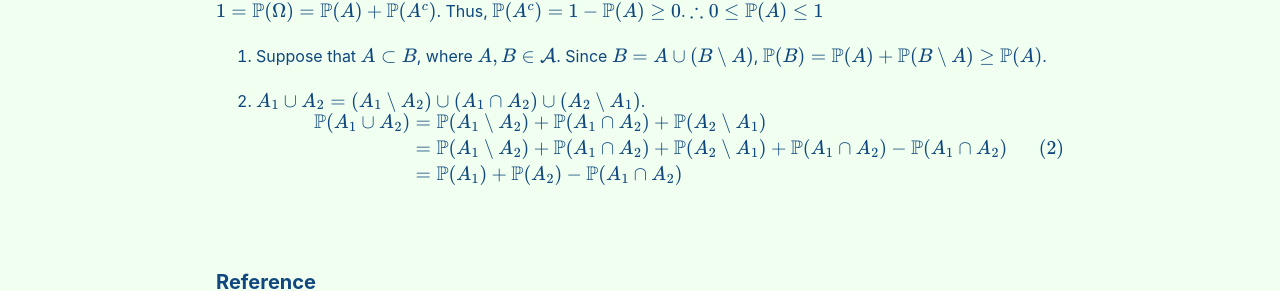
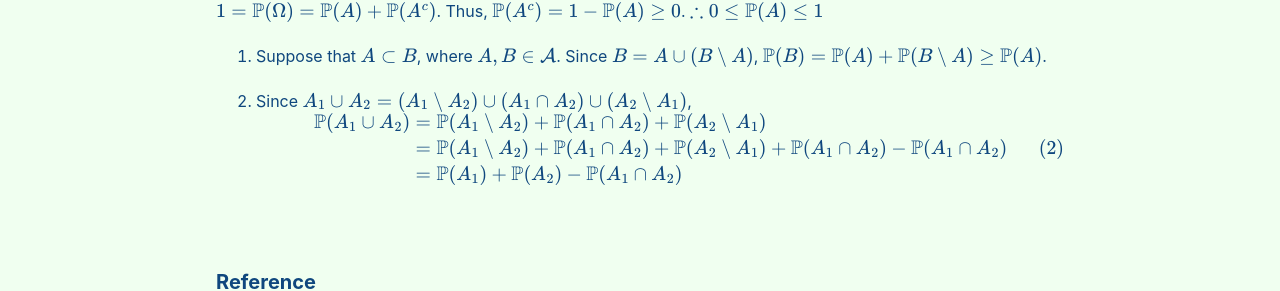
Before and after one commit to seanie12/blog, a Jekyll site: the page built from _posts/2020-12-22-probablity-space.md, in a window 1280 px wide. Shown: the part 1197-1488 px from the top of the page. Built offline with Jekyll 4.4.1, drawn with Linux system fonts in a browser that asks for light colours; cached includes are drawn as plain includes; formulas are drawn with MathJax 3.

Commit message:
Update 2020-12-22-probablity-space.md

```diff
--- a/_posts/2020-12-22-probablity-space.md
+++ b/_posts/2020-12-22-probablity-space.md
@@ -53,7 +53,7 @@ $$\tag*{$\square$}$$
 2.  Suppose that $A\subset B$, where $A, B \in \mathcal{A}$. Since $B = A \cup (B\setminus A)$,  $\mathbb{P}(B) = \mathbb{P}(A) + \mathbb{P}(B\setminus A) \geq \mathbb{P}(A)$.
 $$\tag*{$\square$}$$
 
-3. $A_1 \cup A_2  = (A_1 \setminus A_2) \cup (A_1 \cap A_2) \cup (A_2\setminus A_1)$.
+3. Since $A_1 \cup A_2  = (A_1 \setminus A_2) \cup (A_1 \cap A_2) \cup (A_2\setminus A_1)$,
 $$\begin{align}
 \begin{split}
 \mathbb{P}(A_1 \cup A_2) &= \mathbb{P}(A_1 \setminus A_2) + \mathbb{P}(A_1 \cap A_2) + \mathbb{P}(A_2\setminus A_1) \\
```
